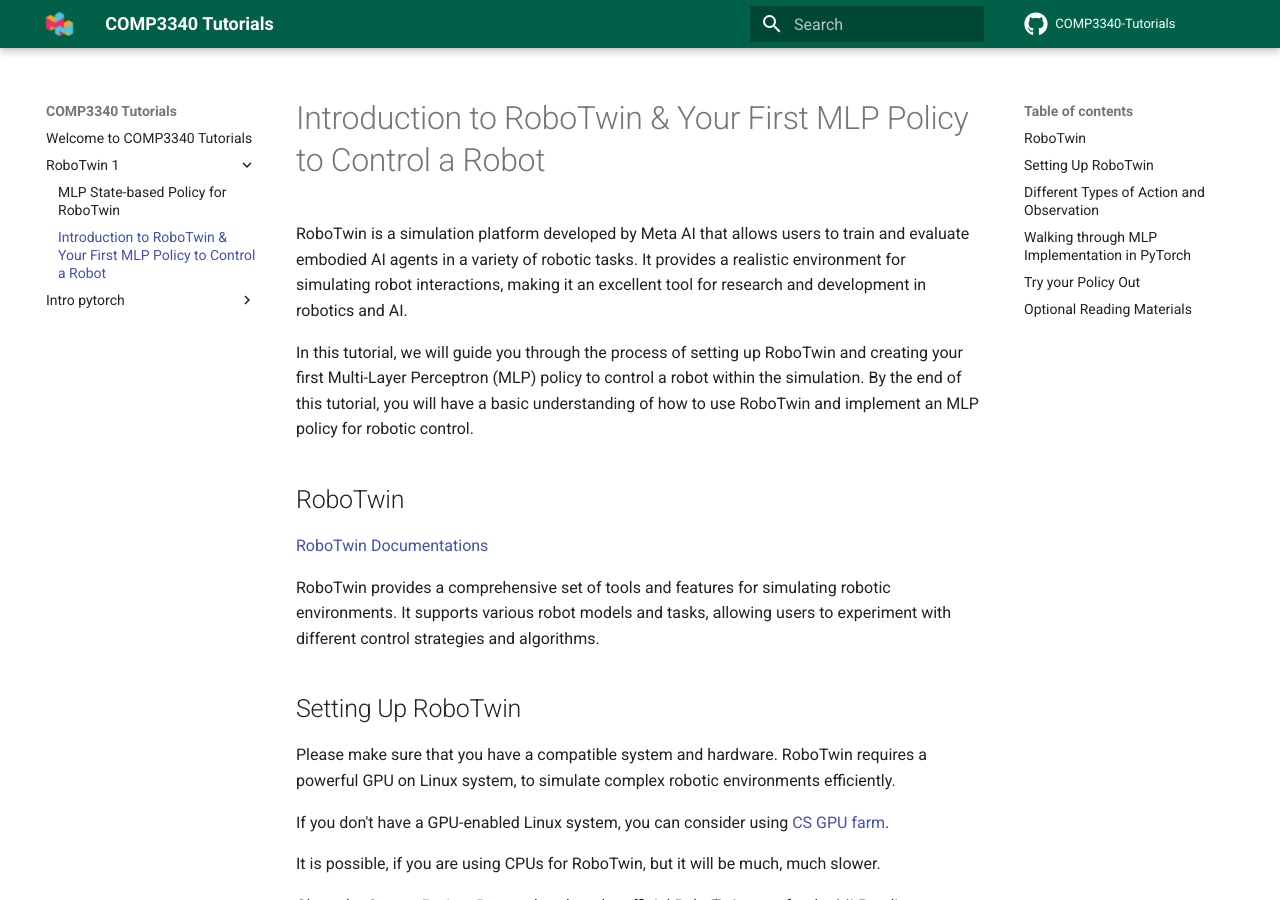
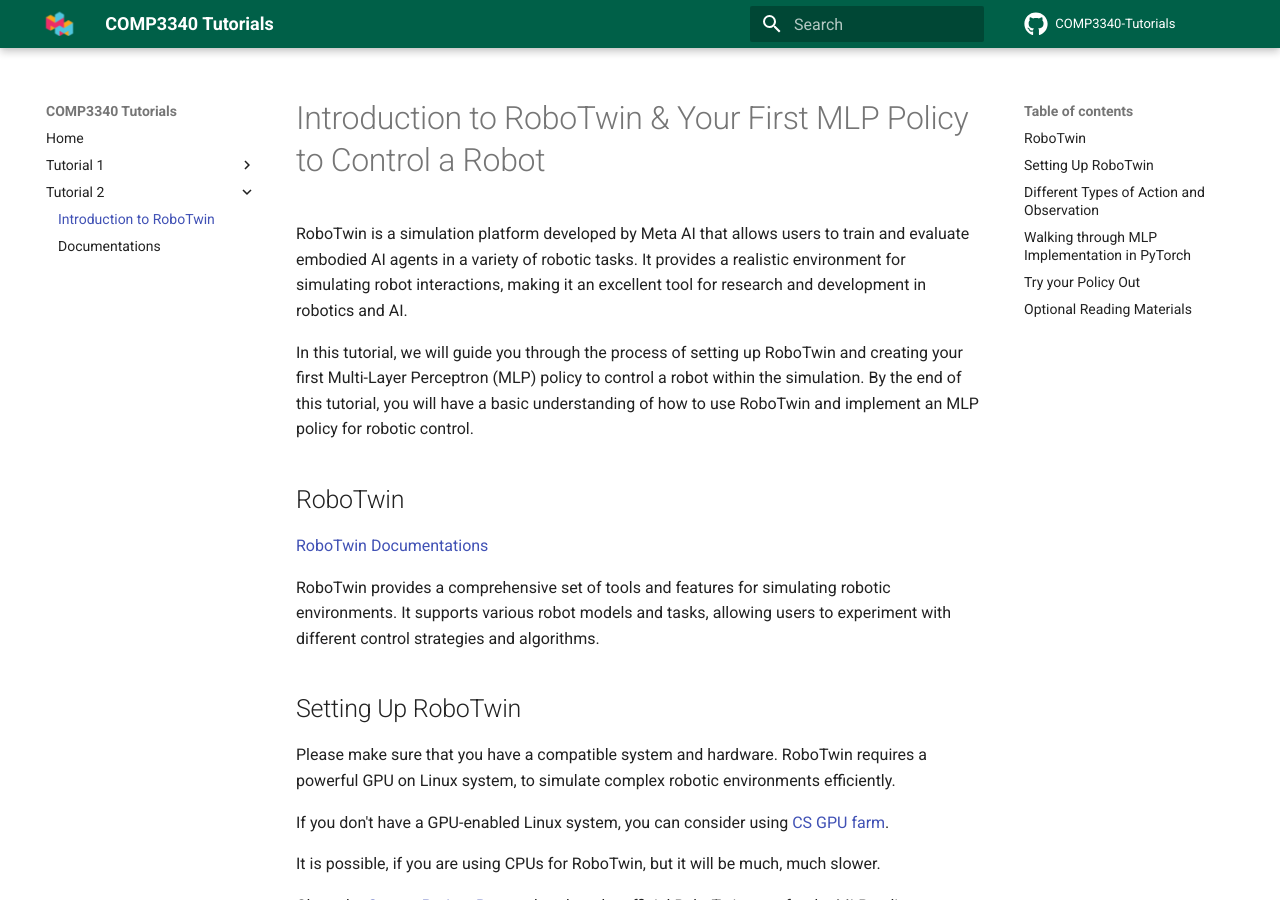
Before and after one commit to kaixuanwang2003/COMP3340-Tutorials, an MkDocs documentation site: the page built from docs/RoboTwin_1/intro_RoboTwin.md, in a window 1280 px wide and 900 px high. Built offline with MkDocs 1.6.1 and Material for MkDocs 9.7.7, drawn with Linux system fonts in a browser that asks for light colours; comment, search, counter and statistics services are not loaded; some of the changed lines change nothing that is shown.

Commit message:
update: navigation bar

```diff
--- a/mkdocs.yml
+++ b/mkdocs.yml
@@ -9,3 +9,11 @@
     repo: fontawesome/brands/github
 extra_css:
   - stylesheets/extra.css
+nav:
+  - Home: index.md
+  - Tutorial 1:
+    - Introduction to PyTorch: intro_pytorch/intro_pytorch.md
+    - Optional - Building Neural Networks with PyTorch: intro_pytorch/optional.md
+  - Tutorial 2:
+    - Introduction to RoboTwin: RoboTwin_1/intro_RoboTwin.md
+    - Documentations: RoboTwin_1/documentations.md
```
